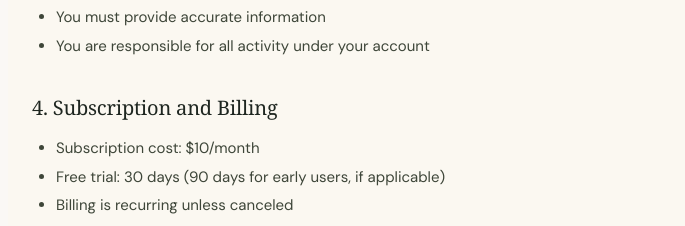
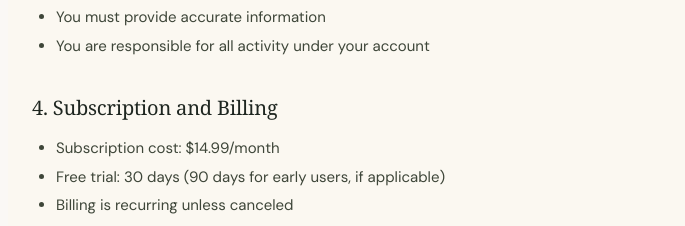
Before and after one commit to smdominique-cyber/milittlecare, a React (Vite) app: page /terms in a window 1280 px wide. Shown: the part 801-1027 px from the top of the page, without its empty margins (252-937 px from the left). Built offline with nearby package versions, Linux system fonts and the light colour scheme; no server answers.

Commit message:
Update subscription cost from $10 to $14.99/month

```diff
--- a/src/pages/TermsPage.jsx
+++ b/src/pages/TermsPage.jsx
@@ -62,7 +62,7 @@ export default function TermsPage() {
 
         <h3>4. Subscription and Billing</h3>
         <ul>
-          <li>Subscription cost: $10/month</li>
+          <li>Subscription cost: $14.99/month</li>
           <li>Free trial: 30 days (90 days for early users, if applicable)</li>
           <li>Billing is recurring unless canceled</li>
           <li>No refunds for unused time</li>
```
